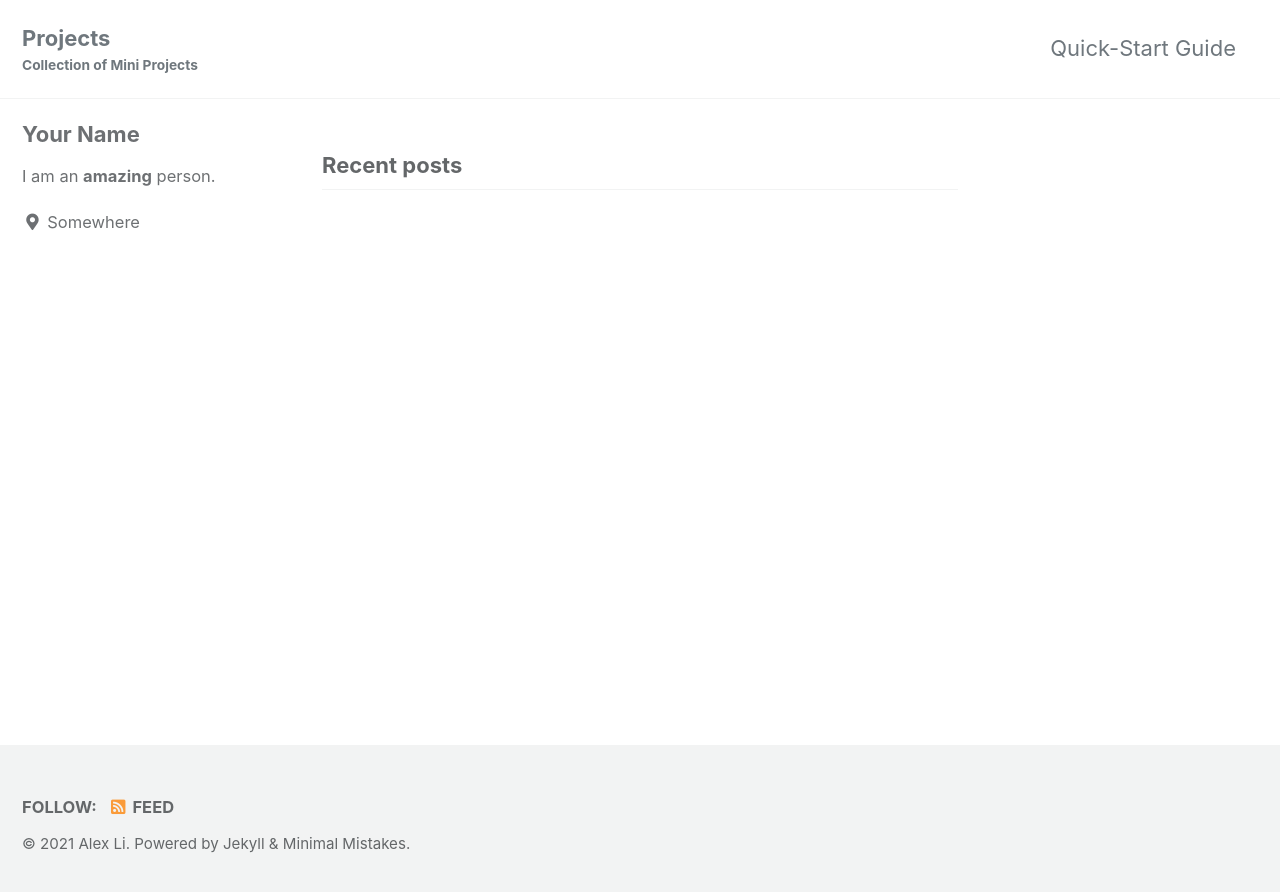
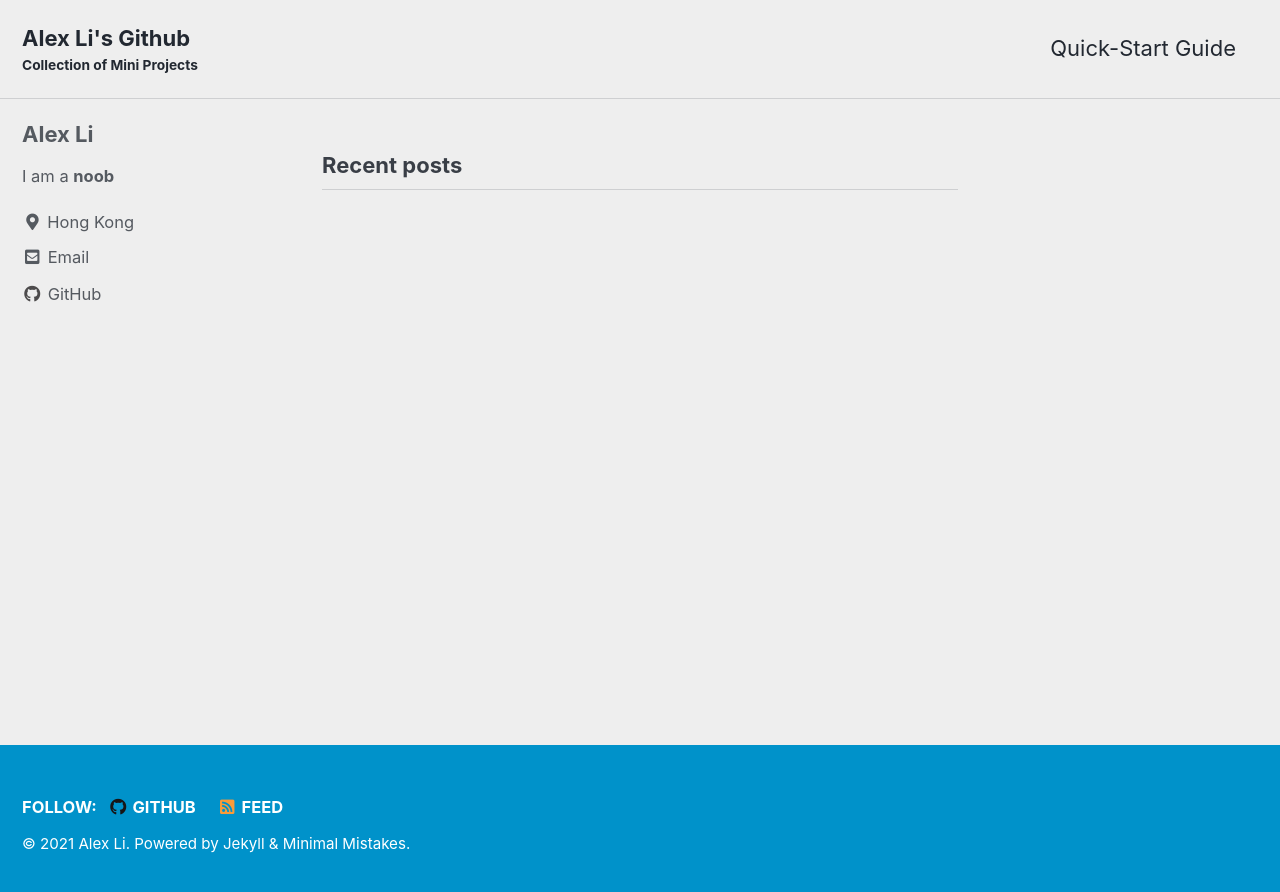
Before and after one commit to ahhhlexli/ahhhlexli.github.io, a Jekyll site: the page built from index.html, in a window 1280 px wide. Shown: the top 892 px of the page. Built offline with Jekyll 4.4.1, drawn with Linux system fonts in a browser that asks for light colours; cached includes are drawn as plain includes; the list of posts is cut into pages by our own code.

Commit message:
Update _config.yml

```diff
--- a/_config.yml
+++ b/_config.yml
@@ -12,16 +12,16 @@
 
 # theme                  : "minimal-mistakes-jekyll"
 # remote_theme           : "mmistakes/minimal-mistakes"
-minimal_mistakes_skin    : "default" # "air", "aqua", "contrast", "dark", "dirt", "neon", "mint", "plum", "sunrise"
+minimal_mistakes_skin    : "air" # "air", "aqua", "contrast", "dark", "dirt", "neon", "mint", "plum", "sunrise"
 
 # Site Settings
 locale                   : "en-US"
-title                    : "Projects"
+title                    : "Alex Li's Github"
 title_separator          : "-"
 subtitle                 : "Collection of Mini Projects" # site tagline that appears below site title in masthead
 name                     : "Alex Li"
 description              : "An amazing website."
-url                      : # the base hostname & protocol for your site e.g. "https://mmistakes.github.io"
+url                      : "https://ahhhlexli.github.io/" # the base hostname & protocol for your site e.g. "https://mmistakes.github.io"
 baseurl                  : # the subpath of your site, e.g. "/blog"
 repository               : # GitHub username/repo-name e.g. "mmistakes/minimal-mistakes"
 teaser                   : # path of fallback teaser image, e.g. "/assets/images/500x300.png"
@@ -94,15 +94,15 @@ analytics:
 
 # Site Author
 author:
-  name             : "Your Name"
+  name             : "Alex Li"
   avatar           : # path of avatar image, e.g. "/assets/images/bio-photo.jpg"
-  bio              : "I am an **amazing** person."
-  location         : "Somewhere"
+  bio              : "I am a **noob** "
+  location         : "Hong Kong"
   email            :
   links:
     - label: "Email"
       icon: "fas fa-fw fa-envelope-square"
-      # url: "mailto:your.name@email.com"
+      url: "mailto:alexli0605@gmail.com"
     - label: "Website"
       icon: "fas fa-fw fa-link"
       # url: "https://your-website.com"
@@ -114,7 +114,7 @@ author:
       # url: "https://facebook.com/"
     - label: "GitHub"
       icon: "fab fa-fw fa-github"
-      # url: "https://github.com/"
+      url: "https://github.com/ahhhlexli/"
     - label: "Instagram"
       icon: "fab fa-fw fa-instagram"
       # url: "https://instagram.com/"
@@ -130,7 +130,7 @@ footer:
       # url:
     - label: "GitHub"
       icon: "fab fa-fw fa-github"
-      # url:
+      url: "https://github.com/ahhhlexli/"
     - label: "GitLab"
       icon: "fab fa-fw fa-gitlab"
       # url:
```
